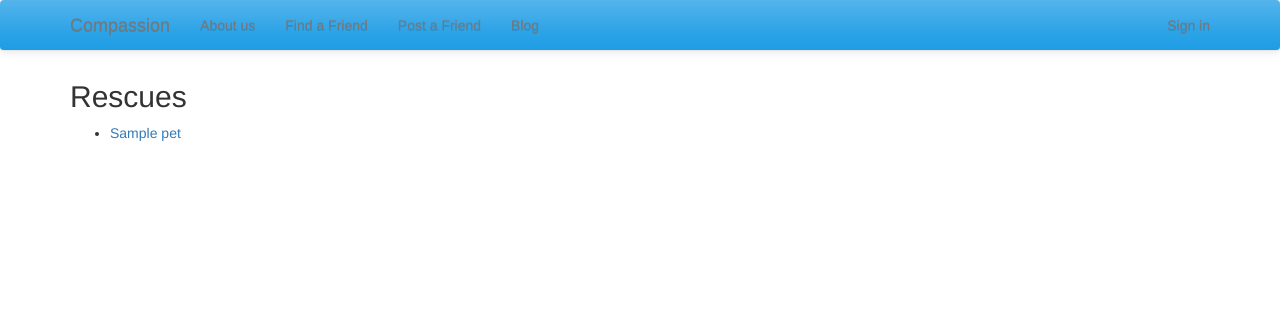
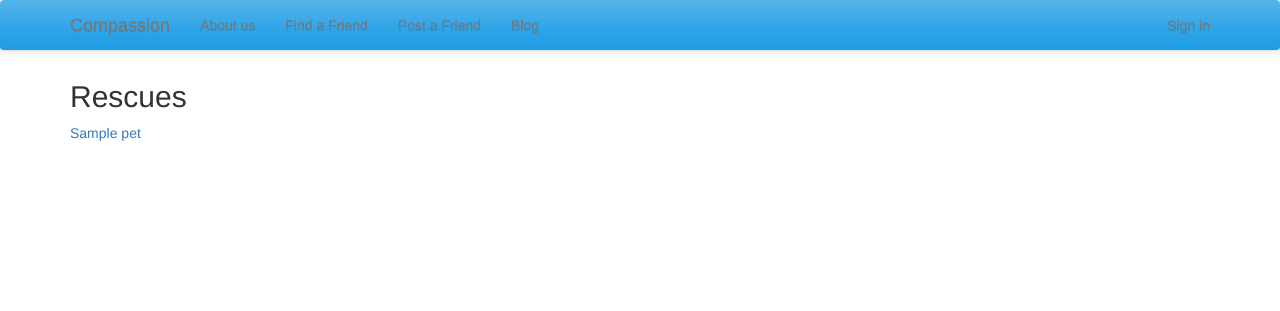
Before and after one commit to badrihippo/compassion.sssnet.tk, a Flask app: template compassion/templates/accounts/user_profile.htm in a window 1280 px wide. Shown: the top 311 px of the page. Run offline with Flask 2, Linux system fonts and the light colour scheme; the template is opened without the code that fills it: most values are stand-ins (such as "Sample title", 1, 10 or a date in 2020); some libraries are stand-ins or nearby versions.

Commit message:
Unstyle "Rescues" list in user profile page

```diff
--- a/compassion/templates/accounts/user_profile.htm
+++ b/compassion/templates/accounts/user_profile.htm
@@ -6,7 +6,7 @@
 <p>{{ user.about_me }}</p>
 
 <h2>Rescues</h2>
-<ul>
+<ul class="list-unstyled">
   {% for pet in pets %}
   <li><a href="{{ url_for('pet_profile', petid=pet.id) }}">{{ pet.name }}</a></li>
   {% endfor %}
```
